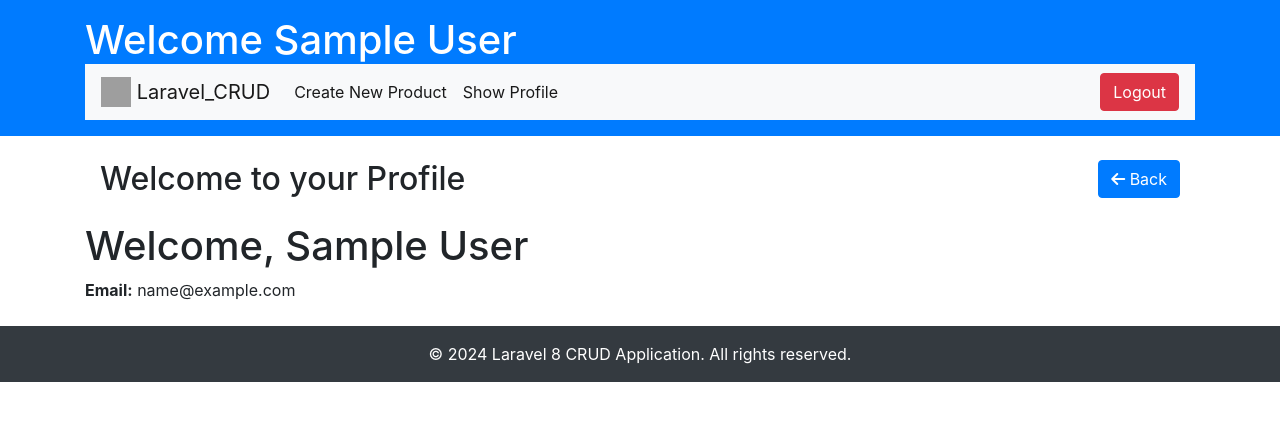
After one commit to JRua89/laravel-crud-demo, a Laravel app: page /profile in a window 1280 px wide. The commit adds this page. Shown: the top 421 px of the page. Run offline with Laravel 8, Linux system fonts and the light colour scheme; the visitor is signed in with stand-in values (Sample User, id 1); parts of the project's set-up code (start-up, migrations or seed data) failed here and were passed over; grey boxes are pictures that could not be loaded.

Commit message:
adding a profile page

```diff
--- /dev/null
+++ b/app/Http/Controllers/ProfileController.php
@@ -0,0 +1,16 @@
+<?php
+
+namespace App\Http\Controllers;
+
+use Illuminate\Http\Request;
+
+class ProfileController extends Controller
+{
+    public function show()
+    {
+        // Assuming you're passing user data to the profile view
+        $user = auth()->user(); // Get the authenticated user
+
+        return view('profile', compact('user'));
+    }
+}
--- a/resources/views/products/layout.blade.php
+++ b/resources/views/products/layout.blade.php
@@ -41,13 +41,16 @@
     <ul class="navbar-nav">
       <li class="nav-item active">
         <!-- Optionally, add more navigation items here -->
-        @if (Request::routeIs('products.index'))
+        @if (Request::routeIs('products.index') || Request::routeIs('profile.show'))
         <a class="nav-link" href="{{ route('products.create') }}">Create New Product</a>
         @endif
       </li>
+      <li class="nav-item active">
+      <a class="nav-link" href="{{ route('profile.show') }}">Show Profile</a>
+      </li>
     </ul>
   </div>
-  @if (Request::routeIs('products.index') || Request::routeIs('products.create') || Request::routeIs('products.edit') || Request::routeIs('products.show'))
+
             <!-- Logout Button -->
 
 
@@ -57,7 +60,6 @@
 </form>
 
 
-            @endif
 </nav>
         </div>
     </header>
--- /dev/null
+++ b/resources/views/profile.blade.php
@@ -0,0 +1,26 @@
+@extends('products.layout')
+
+@section('content')
+<!DOCTYPE html>
+<html lang="en">
+<head>
+    <meta charset="UTF-8">
+    <meta name="viewport" content="width=device-width, initial-scale=1.0">
+    <title>Profile</title>
+</head>
+<body>
+<div class="container my-4">
+       <!-- Title and Back Button -->
+       <div class="d-flex justify-content-between align-items-center mb-4">
+        <h2 class="mb-0">Welcome to your Profile</h2>
+        <a class="btn btn-primary" href="{{ route('products.index') }}"><i class="fas fa-arrow-left"></i> Back</a>
+
+
+    </div>
+    </div>
+    <h1>Welcome, {{ Auth::user()->name }}</h1>
+
+<p><strong>Email:</strong> {{ Auth::user()->email }}</strong></p>
+</body>
+</html>
+@endsection
--- a/routes/web.php
+++ b/routes/web.php
@@ -1,6 +1,7 @@
 <?php
 
 use App\Http\Controllers\ProductController;
+use App\Http\Controllers\ProfileController;
 use Illuminate\Support\Facades\Auth;
 use Illuminate\Support\Facades\Route;
 
@@ -33,3 +34,7 @@ Route::get('/home', [App\Http\Controllers\HomeController::class, 'index'])->name
 
 
 Route::post('/logout', [App\Http\Controllers\Auth\LoginController::class, 'logout'])->name('logout');
+
+
+
+Route::middleware(['auth'])->get('/profile', [ProfileController::class, 'show'])->name('profile.show');
```
